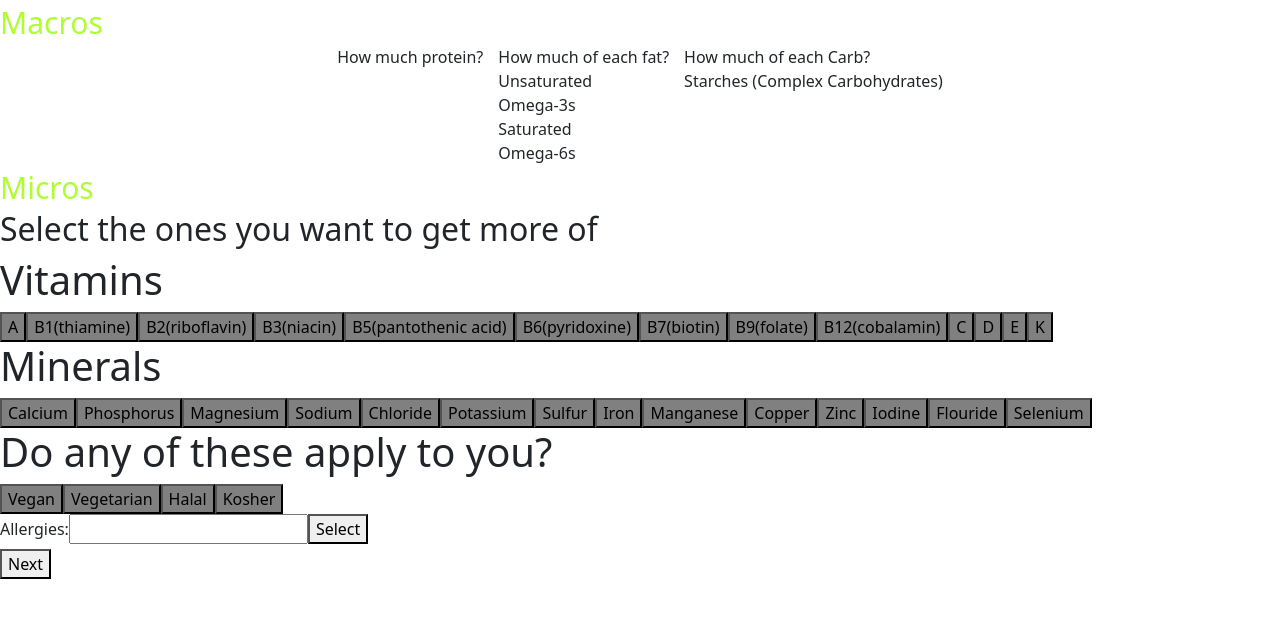
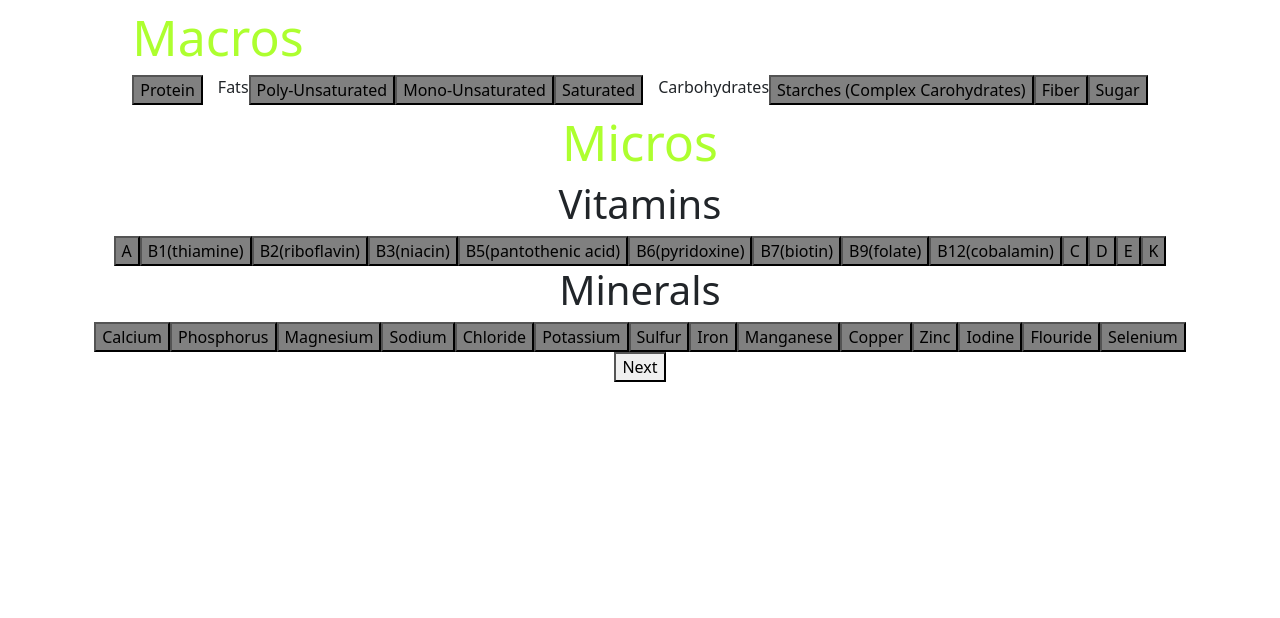
Before and after one commit to myuksel123/NutriNawlij, a React (Create React App) app in the folder client/: page /questions in a window 1280 px wide. Shown: the top 618 px of the page. Built offline with nearby package versions, Linux system fonts and the light colour scheme.

Commit message:
Macros added and some style added, results in boxes

```diff
--- a/client/src/App.css
+++ b/client/src/App.css
@@ -14,20 +14,36 @@
   .options{
       display: flex;
       justify-content: center;
+      align-items: center;
       gap: 15px;
   }
   .header{
-      font-size: 30px;
+      font-size: 50px;
       font: bold;
       color: greenyellow;
   }
   #Catalog{
     font-size: 0px;
   }
+.column{
+    display: flex;
+}
 .fooditem{
-    display: flex;
-    flex-direction: column;
-    padding: 5px;
-    width: 250px;
-    text-align: center;
+  text-align: center;
+  border: solid black;
 }
+#micros{
+  display:flex;
+  flex-direction: column;
+  align-items: center;
+  text-align: center;
+}
+#questionspage{
+  display: flex;
+  flex-direction: column;
+  justify-content: center;
+  align-items: center;
+}
+.macro{
+  display: flex;
+}
--- a/client/src/pages/Catalog.jsx
+++ b/client/src/pages/Catalog.jsx
@@ -6,7 +6,6 @@ const Catalog = (props) =>{
 
     //post data to SQL?
     const[data,setData] = useState([]);
-    const[results,setResults]=useState([]);
     console.log(JSON.stringify(props.location.state))
     useEffect(()=>{
     fetch('/data',{
@@ -27,6 +26,7 @@ let previous = "";
 let nutritiousinfo = [];
 let nutritionamount =[];
 let nutritionunit = [];
+let string = ``;
  for(let i=0; i<data.rowCount; i++){
     if(i ==0 || data.rows[i].description ==previous){
         nutritiousinfo.push(data.rows[i].name);
@@ -34,16 +34,21 @@ let nutritionunit = [];
         nutritionunit.push(data.rows[i].unit);
     }
     else{
-    let string = `<div>` +previous+ `</div>`;
+    string = string+ `<div class = 'fooditem' >
+    <div>` +previous+ `</div>`;
     let mydiv = document.createElement('div');
     for(let j=0; j<nutritiousinfo.length;j++){
         string = string + `<div>` +nutritiousinfo[j] +
         `: ` + nutritionamount[j] +` `+
         nutritionunit[j] + '</div>';
     }
+    string = string + `</div>`;
+    if(countfood%4==3){
     mydiv.innerHTML = string;
-    mydiv.classList = "fooditem";
+    string = ``;
+    mydiv.classList = "column";
     document.getElementById('hello').appendChild(mydiv);
+    }
     nutritiousinfo=[];
     nutritionamount =[];
     nutritionunit =[];
@@ -57,7 +62,6 @@ let nutritionunit = [];
 
     return(
         <div id='hello'>
-            {results}
         </div>
     );
 }
--- a/client/src/pages/Questions.jsx
+++ b/client/src/pages/Questions.jsx
@@ -84,53 +84,94 @@ function App(){
     const [Sel,Selset] = useState(false);
     const [SelColor,setSelColor] = useState('gray');
 
-    const [Vegn,Vegnset] = useState(false);
-    const [VegnColor,setVegnColor] = useState('gray');
+    const [Protein,setProtein] = useState(false);
+    const [ProteinColor,setProteinColor] = useState('gray');
 
-    const [Vege,Vegeset] = useState(false);
-    const [VegeColor,setVegeColor] = useState('gray');
+    const [Saturated,setSaturated] = useState(false);
+    const [SaturatedColor,setSaturatedColor] = useState('gray');
 
-    const [Hal,Halset] = useState(false);
-    const [HalColor,setHalColor] = useState('gray');
+    const [PolyUnsaturated,setPolyUnsaturated] = useState(false);
+    const [PolyUnsaturatedColor,setPolyUnsaturatedColor] = useState('gray');
 
-    const [Kosh,Koshset] = useState(false);
-    const [KoshColor,setKoshColor] = useState('gray');
+    const [MonoUnsaturated,setMonoUnsaturated] = useState(false);
+    const [MonoUnsaturatedColor,setMonoUnsaturatedColor] = useState('gray');
 
+    const [Starch,setStarch] = useState(false);
+    const [StarchColor,setStarchColor] = useState('gray');
+
+    const [Sugar,setSugar] = useState(false);
+    const [SugarColor,setSugarColor] = useState('gray');
+
+    const [Fiber,setFiber] = useState(false);
+    const [FiberColor,setFiberColor] = useState('gray');
 
     return(
-        <div>
+        <div id = 'questionspage'>
             <div id = "macros">
     <div class = "header">Macros</div>
     <div class = "options">
         <div class = "macro">
-        <div class = "scale">
-            How much protein?
-            </div>
+        <button onClick={() => {
+        const bool = !Protein;
+        setProtein(bool);
+          bool ? setProteinColor("red")  : setProteinColor("gray");
+        }}
+         style={{ backgroundColor: ProteinColor }}>Protein</button>
         </div>
 
         <div class = "macro">
-            How much of each fat?
-            <div id = "scale">
-                Unsaturated
-            </div>
-            <div class = "scale">
-                Omega-3s
-            </div>
-            <div class = "scale">
-                Saturated
-            </div>
-            <div class = "scale">
-                Omega-6s
-            </div>
+            Fats
+            <button onClick={() => {
+        const bool = !PolyUnsaturated;
+        setPolyUnsaturated(bool);
+          bool ? setPolyUnsaturatedColor("red")  : setPolyUnsaturatedColor("gray");
+        }}
+         style={{ backgroundColor: PolyUnsaturatedColor}}>Poly-Unsaturated</button>
+
+<button onClick={() => {
+        const bool = !MonoUnsaturated;
+        setMonoUnsaturated(bool);
+          bool ? setMonoUnsaturatedColor("red")  : setMonoUnsaturatedColor("gray");
+        }}
+         style={{ backgroundColor: MonoUnsaturatedColor}}>Mono-Unsaturated</button>
+
+             <button onClick={() => {
+        const bool = !Saturated;
+        setSaturated(bool);
+          bool ? setSaturatedColor("red")  : setSaturatedColor("gray");
+        }}
+         style={{ backgroundColor: SaturatedColor }}>Saturated</button>
+
+
         </div>
 
+
         <div class = "macro">
-            How much of each Carb?
-            <div class = "scale">
-                Starches (Complex Carbohydrates)
-            </div>
-            <div class = "scale">
-            </div>
+            Carbohydrates
+
+           <button onClick={() => {
+        const bool = !Starch;
+        setStarch(bool);
+          bool ? setStarchColor("red")  : setStarchColor("gray");
+        }}
+         style={{ backgroundColor: StarchColor}}>Starches
+         (Complex Carohydrates)</button>
+
+
+<button onClick={() => {
+        const bool = !Fiber;
+        setFiber(bool);
+          bool ? setFiberColor("red")  : setFiberColor("gray");
+        }}
+         style={{ backgroundColor: FiberColor }}>Fiber</button>
+
+<button onClick={() => {
+        const bool = !Sugar;
+        setSugar(bool);
+          bool ? setSugarColor("red")  : setSugarColor("gray");
+        }}
+         style={{ backgroundColor: SugarColor }}>Sugar</button>
+
         </div>
 
     </div>
@@ -138,7 +179,6 @@ function App(){
 
     <div id="micros">
         <div className ="header">Micros</div>
-        <h2>Select the ones you want to get more of</h2>
         <div className = "choice">
             <div className ="section">
             <h1>Vitamins</h1>
@@ -342,49 +382,12 @@ function App(){
 
         </div>
     </div>
-    <div id="restrictions">
-        <h1>Do any of these apply to you?</h1>
-
-        <button onClick={() => {
-        const bool = !Vegn;
-        Vegnset(bool);
-          bool ? setVegnColor("red")  : setVegnColor("gray");
-        }}
-         style={{ backgroundColor: VegnColor }}>Vegan</button>
-
-        <button onClick={() => {
-        const bool = !Vege;
-        Vegeset(bool);
-          bool ? setVegeColor("red")  : setVegeColor("gray");
-        }}
-         style={{ backgroundColor: VegeColor }}>Vegetarian</button>
-
-        <button onClick={() => {
-        const bool = !Hal;
-        Halset(bool);
-          bool ? setHalColor("red")  : setHalColor("gray");
-        }}
-         style={{ backgroundColor: HalColor }}>Halal</button>
-
-        <button onClick={() => {
-        const bool = !Kosh;
-        Koshset(bool);
-          bool ? setKoshColor("red")  : setKoshColor("gray");
-        }}
-         style={{ backgroundColor: KoshColor }}>Kosher</button>
-
-        <form action ="source.js" method = "post">
-            <label  for="Allergies">Allergies:</label>
-            <input type="text" id="allergies" name="allergies"></input>
-        <button>Select</button>
-            </form>
-    </div>
     <Link
      to={{
       pathname:"../catalog",
       state: {vitA,vitB1,vitB2,vitB3,vitB5,vitB6,vitB7,vitB9,
       vitB12,vitC,vitD,vitE,vitK,Calcium,Phos,Mag,Sod,Chlo,Pot,Sul,Ir,
-    Mang,Cop,Zi,Io,Sel},
+    Mang,Cop,Zi,Io,Sel,Protein,MonoUnsaturated,Saturated,PolyUnsaturated,Starch,Fiber,Sugar},
      }}><button>
     Next</button>
     </Link>
```
Also changed, not shown: 1 other file (tests, documents, lock files or other folders).
